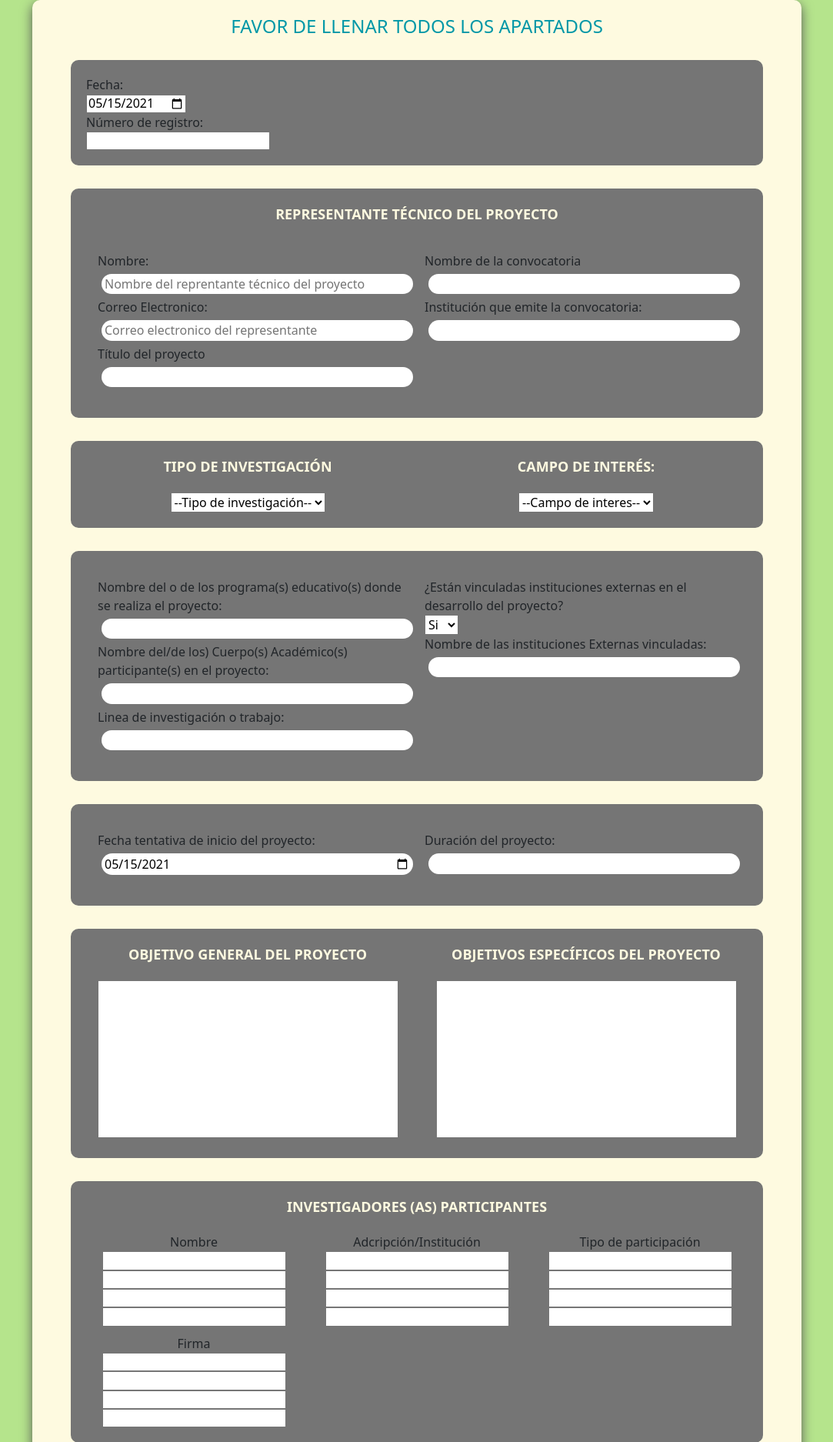
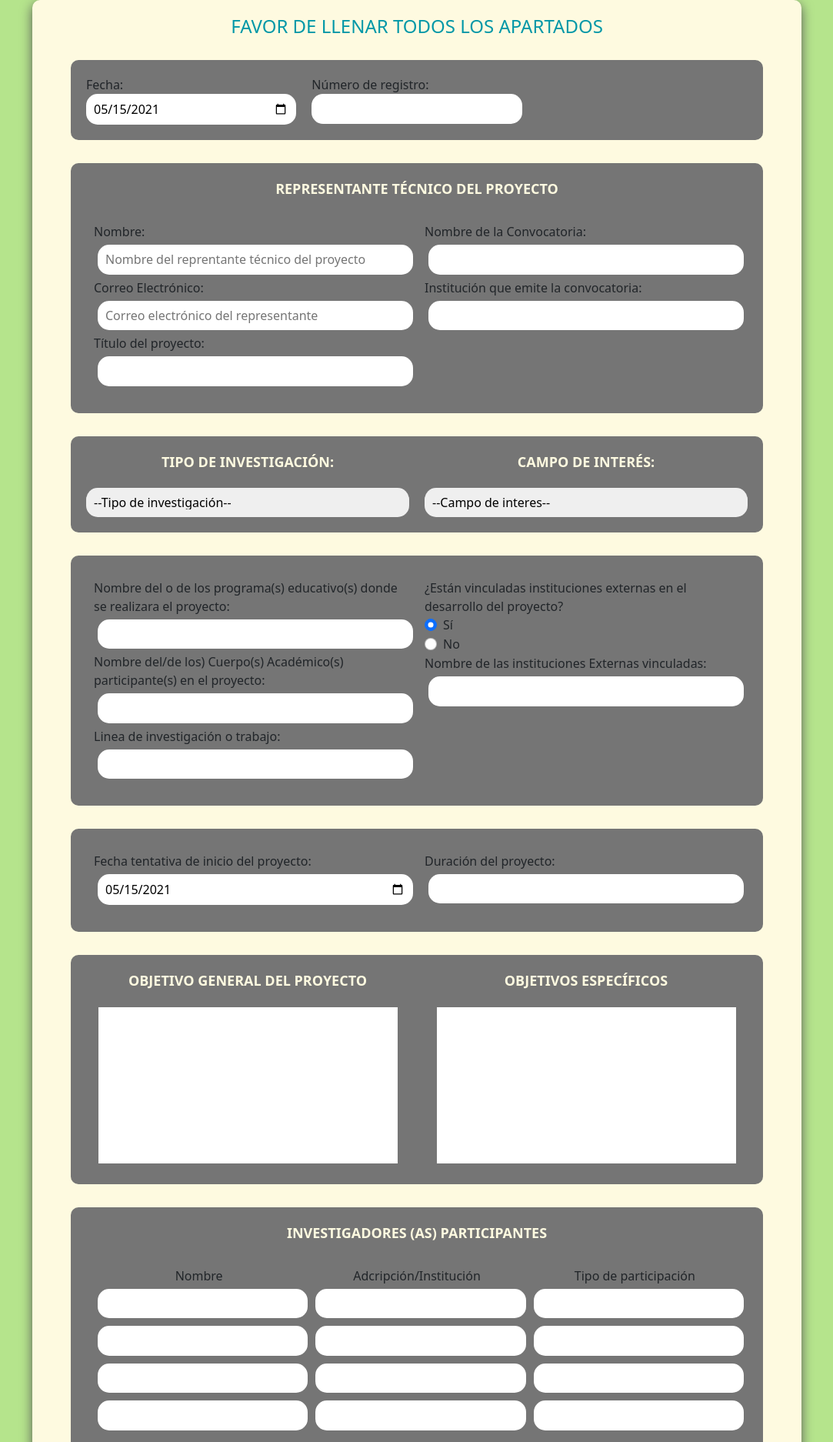
Before and after one commit to JesusRafael1224/SSPRINV, a PHP site: page /registro_proyecto.php in a window 1280 px wide. Shown: the part 117-1991 px from the top of the page at 77% size, without its empty margins (98-1181 px from the left). Run offline with PHP 8.4, Linux system fonts and the light colour scheme; tables that the repository leaves empty or names only in its code hold one stand-in row (values such as "Sample post").

Commit message:
Se agregaron las alertas.

```diff
--- a/css/style.css
+++ b/css/style.css
@@ -136,15 +136,15 @@
  .input-text{
     width: 100%;
    border: none;
-   padding: 1.5rem;
+   padding: 1rem;
    border-radius: 1.5rem;
    appearance: none;
 
 }
-.input-text input{
+.input-text input:not(.form-check-input){
     width: 100%;
    border: none;
-   padding: .4rem;
+   padding: 1rem;
    border-radius: 1.5rem;
    margin: .5rem;
    appearance: none;
--- a/registro_proyecto.php
+++ b/registro_proyecto.php
@@ -29,7 +29,7 @@
     $titulo_proyecto = '';
     $nombre_convocatoria = '';
     $inst_emite_convocatoria = '';
-    $formacion = '';
+    $formacion_recursos = '';
     $tipo_investigacion = '';
     $campo_interes = '';
     $nom_programas_educativos = '';
@@ -85,9 +85,92 @@
 $firma_jefe_dep_investigacion = mysqli_real_escape_string($db, filter_var($_POST['firma_jefe_dep_investigacion'], FILTER_SANITIZE_STRING));
 $sello_departamento_investigacion = mysqli_real_escape_string($db, filter_var($_POST['sello_departamento_investigacion'], FILTER_SANITIZE_STRING));
 
-if(!$fecha && !$num_registro && !$nombre && !$correo && !$titulo_proyecto && !$nombre_convocatoria && !$inst_emite_convocatoria && !$tipo_investigacion && !$campo_interes && !$nom_programas_educativos && !$nom_cuerpos_academicos && !$linea_investigacion_trabajo && !$nombre_instituciones_vinculadas && !$fecha_tentativa_inicio && !$duracion_proyecto && !$obj_general && !$obj_especificos && !$formacion_recursos && !$productividad_academica && !$productos_vinculacion && !$impacto && !$materiales_suministros && !$servicios_generales && !$total && !$firma_representante_tecnico && !$firma_jefe_dep_investigacion && !$sello_departamento_investigacion){
-    $errores[] = "Todos los campos son obligatorios";
+// if(!$fecha && !$num_registro && !$nombre && !$correo && !$titulo_proyecto && !$nombre_convocatoria && !$inst_emite_convocatoria && !$tipo_investigacion && !$campo_interes && !$nom_programas_educativos && !$nom_cuerpos_academicos && !$linea_investigacion_trabajo && !$nombre_instituciones_vinculadas && !$fecha_tentativa_inicio && !$duracion_proyecto && !$obj_general && !$obj_especificos && !$formacion_recursos && !$productividad_academica && !$productos_vinculacion && !$impacto && !$materiales_suministros && !$servicios_generales && !$total && !$firma_representante_tecnico && !$firma_jefe_dep_investigacion && !$sello_departamento_investigacion){
+  //  $errores[] = "Todos los campos son obligatorios";
+//}
+
+if(!$fecha){
+    $errores[] = "Fecha";
 }
+if(!$num_registro){
+    $errores[] = "Numero de registro";
+}
+if(!$nombre ){
+    $errores[] = "Nombre del representante tecnico del proyecto";
+}
+if(!$correo){
+    $errores[] = "Correo del representante tecnico del proyecto";
+}
+if(!$titulo_proyecto){
+    $errores[] = "Titulo del proyecto";
+}
+if(!$nombre_convocatoria){
+    $errores[] = "Nombre de la convocatoria";
+}
+if(!$inst_emite_convocatoria){
+    $errores[] = "Institución que emite la convocatoria";
+}
+if(!$tipo_investigacion){
+    $errores[] = "Tipo de investigación";
+}
+if(!$campo_interes){
+    $errores[] = "Campo de interés";
+}
+if(!$nom_programas_educativos){
+    $errores[] = "Nombre del o de los programa(s) educativos ";
+}
+if(!$nom_cuerpos_academicos){
+    $errores[] = "Nombre del/de los) cuerpos Académico(s)";
+}
+if(!$linea_investigacion_trabajo){
+    $errores[] = "Linea de investigación o trabajo";
+}
+// if(!$nombre_instituciones_vinculadas){
+//     $errores[] = "Nombre de las instituciones externas vinculadas";
+// }
+if(!$fecha_tentativa_inicio){
+    $errores[] = "Fecha tentativa de inicio del proyecto";
+}
+if(!$duracion_proyecto){
+    $errores[] = "duración del proyecto";
+}
+if(!$obj_general){
+    $errores[] = "Objetivo general del proyecto";
+}
+if(!$obj_especificos){
+    $errores[] = "Objetivos específicos";
+}
+if(!$formacion_recursos){
+    $errores[] = "Formación de recursos humanos";
+}
+if(!$productividad_academica){
+    $errores[] = "Productividad académica";
+}
+if(!$productos_vinculacion){
+    $errores[] = "Productos en vinculación o extensión";
+}
+if (!$impacto) {
+    $errores[] = "Impacto";
+}
+if(!$materiales_suministros){
+    $errores[] = "Materiales y suministros";
+}
+if (!$servicios_generales) {
+    $errores[] = "Servicios generales";
+}
+if (!$total) {
+    $errores[] = "Total";
+}
+if (!$firma_representante_tecnico) {
+    $errores[] = "Representante tecnico";
+}
+if(!$firma_jefe_dep_investigacion){
+    $errores[] = "Jefatura del departamento de investigación";
+}
+if (!$sello_departamento_investigacion) {
+    $errores[] = "Sello del departamento de investigación";
+}
+
  //$query = "call `new_proyecto`('$fecha', '$num_registro')";
 
  if(empty($errores)){
@@ -147,38 +230,40 @@
 <div class="container">
 
 <section class="formulario">
+    <div class="grid3">
 <div>
 <label for="fecha">Fecha:</label><br>
-        <input type="date" name="fecha"
+        <input class="input-text" type="date" name="fecha"
                             id="fecha" value="2021-05-15" min="2021-01-01" max="2025-05-15">
 </div>
 <div>
 <label for="num_registro">Número de registro:</label><br>
-        <input type="number" name="num_registro" id="num_registro" class="from" min="1" value="<?php echo $num_registro; ?>">
+        <input type="number" name="num_registro" id="num_registro" class="input-text"  min="1" value="<?php echo $num_registro; ?>">
+</div>
 </div>
 </section>
 </div>
 
 <section class="formulario container">
-<legend>Representante técnico del proyecto</legend>
+<legend>Representante Técnico del proyecto</legend>
 <div class="input-text grid">
 <div>
         <div>
           <label for="nombre">Nombre:</label>
           <input type="text" id="nombre" name="nombre" value="<?php echo $nombre; ?>" placeholder="Nombre del reprentante técnico del proyecto" autocomplete="off">
 
-          <label for="correo">Correo Electronico:</label>
-          <input type="mail" name="correo" id="correo" value="<?php echo $correo; ?>" placeholder="Correo electronico del representante" autocomplete="off">
+          <label for="correo">Correo Electrónico:</label>
+          <input type="email" name="correo" id="correo" value="<?php echo $correo; ?>" placeholder="Correo electrónico del representante" autocomplete="off">
         </div>
 
         <div>
-            <label for="titulo_proyecto">Título del proyecto</label>
+            <label for="titulo_proyecto">Título del proyecto:</label>
             <input type="text" name="titulo_proyecto" id="titulo_proyecto" value="<?php echo $titulo_proyecto; ?>" autocomplete="off">
         </div>
 </div>
 <div>
         <div>
-            <label for="nombre_convocatoria">Nombre de la convocatoria</label>
+            <label for="nombre_convocatoria">Nombre de la Convocatoria:</label>
             <input type="text" name="nombre_convocatoria" id="nombre_convocatoria" value="<?php echo $nombre_convocatoria; ?>" autocomplete="off">
         </div>
 
@@ -193,12 +278,13 @@
 <section class="formulario container">
 <div class="grid">
 <div class=>
-<legend>Tipo de investigación</legend>
+<legend>Tipo de investigación:</legend>
 <center>
-            <select name="tipo_investigacion" id="tipo_investigacion">
+            <select name="tipo_investigacion" id="tipo_investigacion" class="input-text">
                 <option disabled selected>--Tipo de investigación--</option>
                 <?php while($row = mysqli_fetch_assoc($consulta_tipo_investigacion) ): ?>
-                                        <option <?php echo $tipo_investigacion === $row['idtipo_investigacion'] ? 'selected' : ''; ?> value="<?php echo $row['idtipo_investigacion'] ?>"> <?php echo $row['dato']; ?> </option>
+                    <option <?php echo $tipo_investigacion === $row['idtipo_investigacion'] ? 'selected' : ''; ?>
+                    value="<?php echo $row['dato'] ?>"> <?php echo $row['dato']; ?> </option>
 
                                     <?php endwhile; ?>
 
@@ -208,10 +294,11 @@
 <div>
                     <legend>Campo de interés:</legend>
     <center>
-            <select name="campo_interes" id="campo_interes">
-                <option value="" disabled selected>--Campo de interes--</option>
+            <select name="campo_interes" id="campo_interes" class="input-text">
+                <option disabled selected>--Campo de interes--</option>
                 <?php while($row = mysqli_fetch_assoc($consulta_campo_interes) ): ?>
-                <option  <?php echo $campo_interes === $row['idcampo_interes'] ? 'selected' : ''; ?> value=" <?php echo $row['idcampo_interes'] ?> "> <?php echo $row['dato']; ?> </option>
+                <option  <?php echo $campo_interes === $row['idcampo_interes'] ? 'selected' : ''; ?>
+                value=" <?php echo $row['dato'] ?> "> <?php echo $row['dato']; ?> </option>
 
             <?php endwhile; ?>
             </select>
@@ -224,7 +311,7 @@
 <div class="input-text grid">
     <div>
                     <div>
-                    <label for="nom_programas_educativos">Nombre del o de los programa&#40;s&#41; educativo&#40;s&#41; donde se realiza el proyecto:</label>
+                    <label for="nom_programas_educativos">Nombre del o de los programa&#40;s&#41; educativo&#40;s&#41; donde se realizara el proyecto:</label>
                     <input type="text" name="nom_programas_educativos" id="nom_programas_educativos" value="<?php echo $nom_programas_educativos; ?>" autocomplete="off">
                     </div>
                     <div>
@@ -236,22 +323,46 @@
                         <input type="text"  name="linea_investigacion_trabajo" id="linea_investigacion_trabajo" value="<?php echo $linea_investigacion_trabajo; ?>" autocomplete="off">
                     </div>
                     </div>
+
                     <div>
-                    <div>
-                        <label>¿Están vinculadas instituciones externas en el desarrollo del proyecto?</label><br>
-                        <select name="" id="">
-                            <option value="si" selected>Si</option>
-                            <option value="no">No</option>
-                        </select>
+                        <div>
+                        <label>¿Están vinculadas instituciones externas en el desarrollo del proyecto?</label>
+                        <div class="form-check">
+                    <input class="form-check-input" type="radio" name="flexRadioDefault" id="opcionsi" checked>
+                    <label class="form-check-label" for="flexRadioDefault1">
+                     Sí
+                     </label>
+                    </div>
+                    <div class="form-check">
+                     <input class="form-check-input" type="radio" name="flexRadioDefault" id="opcionno">
+                    <label class="form-check-label" for="flexRadioDefault2">
+                    No
+                    </label>
+                    </div>
+                        </div>
                         <div>
                             <label for="nombre_instituciones_vinculadas">Nombre de las instituciones Externas vinculadas:</label>
                             <input type="text" name="nombre_instituciones_vinculadas" id="nombre_instituciones_vinculadas" value="<?php echo $nombre_instituciones_vinculadas; ?>" autocomplete="off">
                         </div>
 
                 </div>
-                </div>
 
 </section>
+<script>
+    var opcion = document.getElementById('nombre_instituciones_vinculadas');
+
+    // evento para el input radio del "si"
+document.getElementById('opcionsi').addEventListener('click', function(e) {
+  //console.log('Vamos a habilitar el input text');
+  opcion.disabled = false;
+});
+
+// evento para el input radio del "no"
+document.getElementById('opcionno').addEventListener('click', function(e) {
+  //console.log('Vamos a deshabilitar el input text');
+  opcion.disabled = true;
+});
+</script>
 
 <section class="formulario container">
 <div class="input-text grid">
@@ -277,7 +388,7 @@
 </div>
 <div>
                     <center>
-                    <legend>Objetivos Específicos del proyecto</legend>
+                    <legend>Objetivos Específicos</legend>
                     <textarea name="obj_especificos" id="obj_especificos" cols="40" rows="10"></textarea>
                     </center>
 </div>
@@ -288,7 +399,7 @@
 <section class="formulario container">
 <legend>Investigadores &#40;as&#41; Participantes</legend>
 
-<div class="grid4">
+<div class="grid4 input-text">
 
                 <div>
                     <label>Nombre</label><br>
@@ -327,7 +438,7 @@
 
 <section class="formulario container">
 <legend>Estudiantes participantes</legend>
-<div class="grid4">
+<div class="grid4 input-text">
                         <div>
                         <label>Nombre Completo</label><br>
                         <input type="text" name="nombre_estudiante" id="nombre_estudiante"><br>
@@ -404,14 +515,14 @@
 
 <section class="formulario container">
     <legend>Productos entregables</legend>
-    <div class="grid">
+    <div class="grid input-text">
                     <div>
                     <legend>Fromación de Recursos Humanos</legend>
                     <center>
-                    <select name="formacion_recursos" id="formacion_recursos">
+                    <select name="formacion_recursos" id="formacion_recursos" class="input-text">
                                     <option disabled selected>--Formación de Recursos Humanos--</option>
                                     <?php while($row = mysqli_fetch_assoc($consulta_formacion) ): ?>
-                                        <option <?php echo $formacion === $row['idformacion_recursos_humanos'] ? 'selected' : ''; ?> value="<?php echo $row['idformacion_recursos_humanos'] ?>"> <?php echo $row['dato']; ?> </option>
+                                        <option <?php echo $formacion_recursos === $row['idformacion_recursos_humanos'] ? 'selected' : ''; ?> value="<?php echo $row['dato'] ?>"> <?php echo $row['dato']; ?> </option>
 
                                     <?php endwhile; ?>
                                 </select><br>
@@ -424,10 +535,10 @@
                     <div>
                     <legend>Productividad académica</legend>
                     <center>
-                    <select name="productividad_academica" id="productividad_academica">
+                    <select name="productividad_academica" id="productividad_academica" class="input-text">
                                     <option disabled selected >--Productividad académica--</option>
                                     <?php while($row = mysqli_fetch_assoc($consulta_productividad) ): ?>
-                                        <option <?php echo $productividad_academica === $row['idproductos_entregables'] ? 'selected' : ''; ?> value="<?php echo $row['idproductos_entregables'] ?>"> <?php echo $row['dato']; ?> </option>
+                                        <option <?php echo $productividad_academica === $row['idproductos_entregables'] ? 'selected' : ''; ?> value="<?php echo $row['dato'] ?>"> <?php echo $row['dato']; ?> </option>
 
                                     <?php endwhile; ?>
                                 </select><br>
@@ -442,10 +553,10 @@
                                  <div>
                                 <legend>Productos en vinculación o extensión</legend>
                                 <center>
-                                <select name="productos_vinculacion" id="productos_vinculacion">
+                                <select name="productos_vinculacion" id="productos_vinculacion" class="input-text">
                                     <option disabled selected >--Productos en vinculación o extensión--</option>
                                     <?php while($row = mysqli_fetch_assoc($consulta_productos) ): ?>
-                                        <option <?php echo  $productos_vinculacion === $row['idproductos_vinculacion'] ? 'selected' : ''; ?> value="<?php echo $row['idproductos_vinculacion'] ?>"> <?php echo $row['dato']; ?> </option>
+                                        <option <?php echo  $productos_vinculacion === $row['idproductos_vinculacion'] ? 'selected' : ''; ?> value="<?php echo $row['dato'] ?>"> <?php echo $row['dato']; ?> </option>
 
                                     <?php endwhile; ?>
                                 </select><br>
@@ -468,8 +579,33 @@
 
 <section class="formulario container">
 <legend>Presupuesto</legend>
-<div class="formulario grid2">
-                <div>
+<div class="formulario input-text">
+<table class="table">
+      <thead>
+        <tr>
+          <th scope="col">Concepto</th>
+          <th scope="col">Monto solicitado</th>
+        </tr>
+      </thead>
+      <tbody>
+        <tr>
+          <td scope="row">Materiales y Suministros</td>
+          <td><input type="number" min="1" name="materiales_suministros" id="materiales_suministros" value="<?php echo $materiales_suministros; ?>" autocomplete="off"></td>
+        </tr>
+        <tr>
+          <td scope="row">Servicios Generales</td>
+          <td><input type="number" min="1" name="servicios_generales" id="servicios_generales" value="<?php echo $servicios_generales; ?>" autocomplete="off"></td>
+
+        </tr>
+        <tr>
+          <td scope="row">Total</td>
+          <td colspan="2"><input type="number" min="1" id="total" name="total" value="<?php echo $total; ?>" autocomplete="off"></td>
+
+        </tr>
+      </tbody>
+    </table>
+
+                <!-- <div>
                     <legend>Concepto</legend></br>
                     <label for="materiales">Materiales y Suministro</label></br>
                     <label for="servicios">Servicios Generales</label></br>
@@ -481,7 +617,7 @@
                     <input type="text" name="materiales_suministros" id="materiales_suministros" value="<?php echo $materiales_suministros; ?>" autocomplete="off"></br>
                     <input type="text" name="servicios_generales" id="servicios_generales" value="<?php echo $servicios_generales; ?>" autocomplete="off"></br>
                     <input type="text" name="total" name="total" value="<?php echo $total; ?>" autocomplete="off"></br>
-                </div>
+                </div> -->
             </div>
 </section>
 
```
